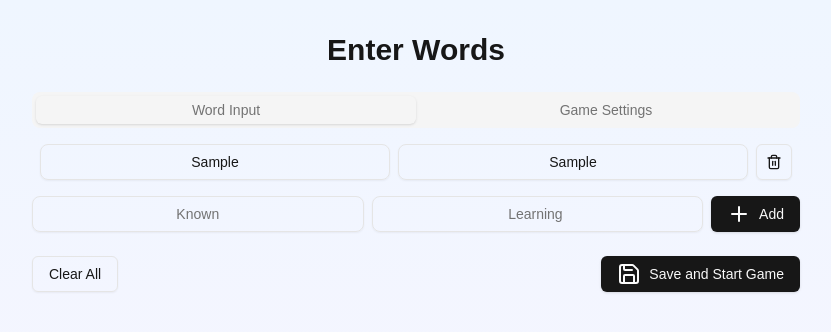
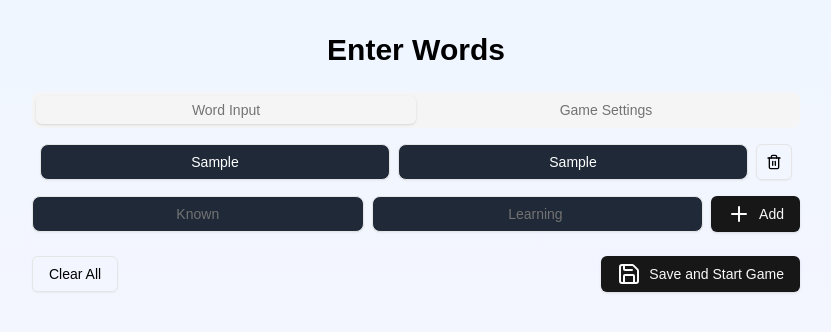
Before and after one commit to Daniel-Nashnaz/lingo-match, a Next.js app: page /input-words in a window 1280 px wide. Both pictures are taken after typing "Sample", "Sample" into the empty fields and a click on the button "Add". Shown: the top 332 px of the page, without its empty margins (224-1055 px from the left). Built offline with nearby package versions, Linux system fonts and the light colour scheme.

Commit message:
[Style] fix background-color in dark mode

```diff
--- a/src/app/game/page.tsx
+++ b/src/app/game/page.tsx
@@ -198,7 +198,7 @@ export default function Game() {
                     ))}
                 </AnimatePresence>
             </div>
-            <Button className="mt-6 mx-auto block" onClick={() => restartGame()}>
+            <Button className="mt-6 mx-auto block bg-blue-500 hover:bg-neutral-500" onClick={() => restartGame()}>
                 Restart Game
             </Button>
         </motion.div>
--- a/src/app/input-words/page.tsx
+++ b/src/app/input-words/page.tsx
@@ -122,7 +122,7 @@ export default function InputPage() {
     <div className="min-h-screen bg-gradient-to-b from-blue-50 to-purple-50 py-8 px-4">
       <Toaster position="top-center" />
       <div className="w-full max-w-3xl mx-auto">
-        <h2 className="text-3xl font-bold mb-6 text-center">Enter Words</h2>
+        <h2 className="text-3xl font-bold mb-6 text-center text-black">Enter Words</h2>
         <Tabs defaultValue="wordInput" className="w-full">
           <TabsList className="grid w-full grid-cols-2">
             <TabsTrigger value="wordInput">Word Input</TabsTrigger>
@@ -167,7 +167,7 @@ export default function InputPage() {
                       onClick={() => removeWordPair(index)}
                       className="flex-shrink-0"
                     >
-                      <Trash2 className="h-4 w-4" />
+                      <Trash2 className="h-4 w-4 text-black" />
                     </Button>
                   </motion.div>
                 ))}
@@ -198,7 +198,7 @@ export default function InputPage() {
               <Button
                 onClick={clearAllWordPairs}
                 variant="outline"
-                className="w-full sm:w-auto hover:bg-red-600"
+                className="w-full sm:w-auto hover:bg-red-600 text-black"
               >
                 Clear All
               </Button>
--- a/src/app/page.tsx
+++ b/src/app/page.tsx
@@ -5,14 +5,14 @@ export default function Home() {
   return (
     <div className="min-h-screen bg-gradient-to-b from-blue-50 to-purple-50 flex items-center justify-center">
       <div className="w-full max-w-md mx-auto text-center">
-        <h1 className="text-4xl font-bold mb-6 text-primary">Memory Game for Languages</h1>
-        <p className="text-xl mb-8">Learn new languages through a fun memory game!</p>
+        <h1 className="text-4xl font-bold mb-6 text-primary text-black">Memory Game for Languages</h1>
+        <p className="text-xl mb-8 text-black">Learn new languages through a fun memory game!</p>
         <Link href="/input-words">
-          <Button size="lg" className="w-full mb-4">
+          <Button size="lg" className="w-full mb-4 ">
             Start Game
           </Button>
         </Link>
-        <Button variant="outline" size="lg" className="w-full">
+        <Button variant="outline" size="lg" className="w-full text-black">
           Settings
         </Button>
       </div>
--- a/tailwind.config.ts
+++ b/tailwind.config.ts
@@ -65,7 +65,7 @@ const config: Config = {
       // Define the utilities you want to add
       const newUtilities = {
         ".input-style": {
-          "@apply flex-1 p-2 border rounded-lg shadow-sm text-center focus:outline-none focus:ring-2 focus:ring-blue-500":
+          "@apply flex-1 p-2 border rounded-lg shadow-sm text-center focus:outline-none focus:ring-2 focus:ring-blue-500 bg-gray-800 text-white placeholder-gray-500":
             {},
         },
       };
```
